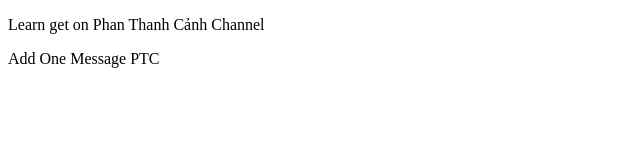
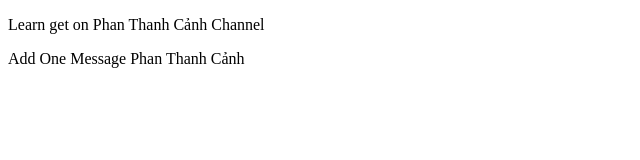
Before and after one commit to phanthanhcanh/SourceCodeGit, a plain HTML site: page index.html in a window 1280 px wide. Shown: the full height of the page, 0-640 px from the left. Drawn offline with Linux system fonts and the light colour scheme.

Commit message:
changed ptc

```diff
--- a/index.html
+++ b/index.html
@@ -10,7 +10,7 @@
 
 <body>
     <p>Learn get on Phan Thanh Cảnh Channel</p>
-    <p>Add One Message PTC</p>
+    <p>Add One Message Phan Thanh Cảnh</p>
 </body>
 
 </html>
```
